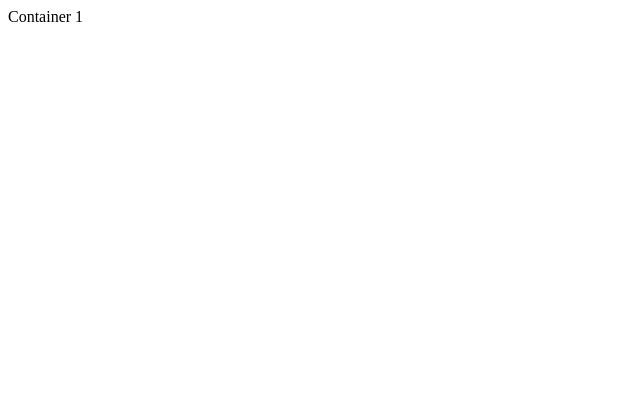
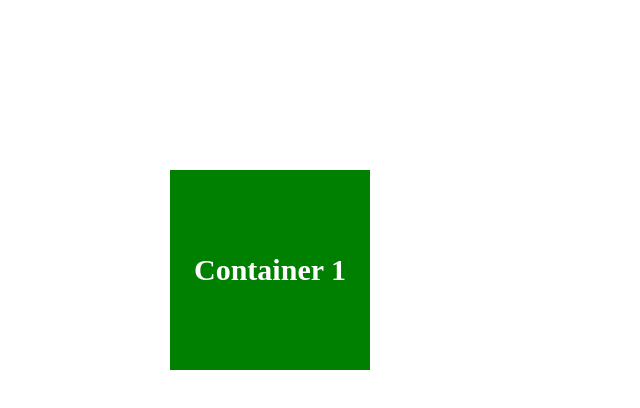
Before and after one commit to blue-vessels/hello-world, a plain HTML site: page hello-world.html in a window 1280 px wide. Shown: the whole page, without its empty margins (0-640 px from the left). Drawn offline with Linux system fonts and the light colour scheme.

Commit message:
Added one container

```diff
--- a/hello-world.html
+++ b/hello-world.html
@@ -4,6 +4,7 @@
     <meta charset="UTF-8">
     <meta http-equiv="X-UA-Compatible" content="IE=edge">
     <meta name="viewport" content="width=device-width, initial-scale=1.0">
+    <link rel="stylesheet" href="style.css">
     <title>Document</title>
 </head>
 <body>
--- /dev/null
+++ b/style.css
@@ -0,0 +1,20 @@
+*{
+    margin: 0;
+    padding: 0;
+}
+
+body{
+    padding: 170px;
+}
+
+.container-1{
+    background-color: green;
+    width: 200px;
+    height: 200px;
+    display: flex;
+    align-items: center;
+    justify-content: center;
+    color: white;
+    font-weight: bold;
+    font-size: 30px;
+}
```
